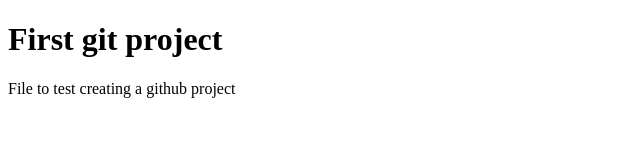
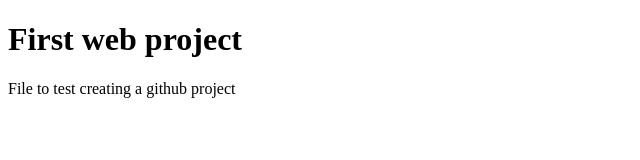
Before and after one commit to chrisbenwar/xrekodax, a plain HTML site: page index.htm in a window 1280 px wide. Shown: the whole page, without its empty margins (0-640 px from the left). Drawn offline with Linux system fonts and the light colour scheme.

Commit message:
Changed from being first git project to being first web project

```diff
--- a/index.htm
+++ b/index.htm
@@ -1,10 +1,10 @@
 <!DOCTYPE html>
 <html>
 	<head>
-		<title>First git project</title>
+		<title>First web project</title>
 	</head>
 	<body>
-		<h1>First git project</h1>
+		<h1>First web project</h1>
 		<p>
 			File to test creating a github project
 		</p>
```
